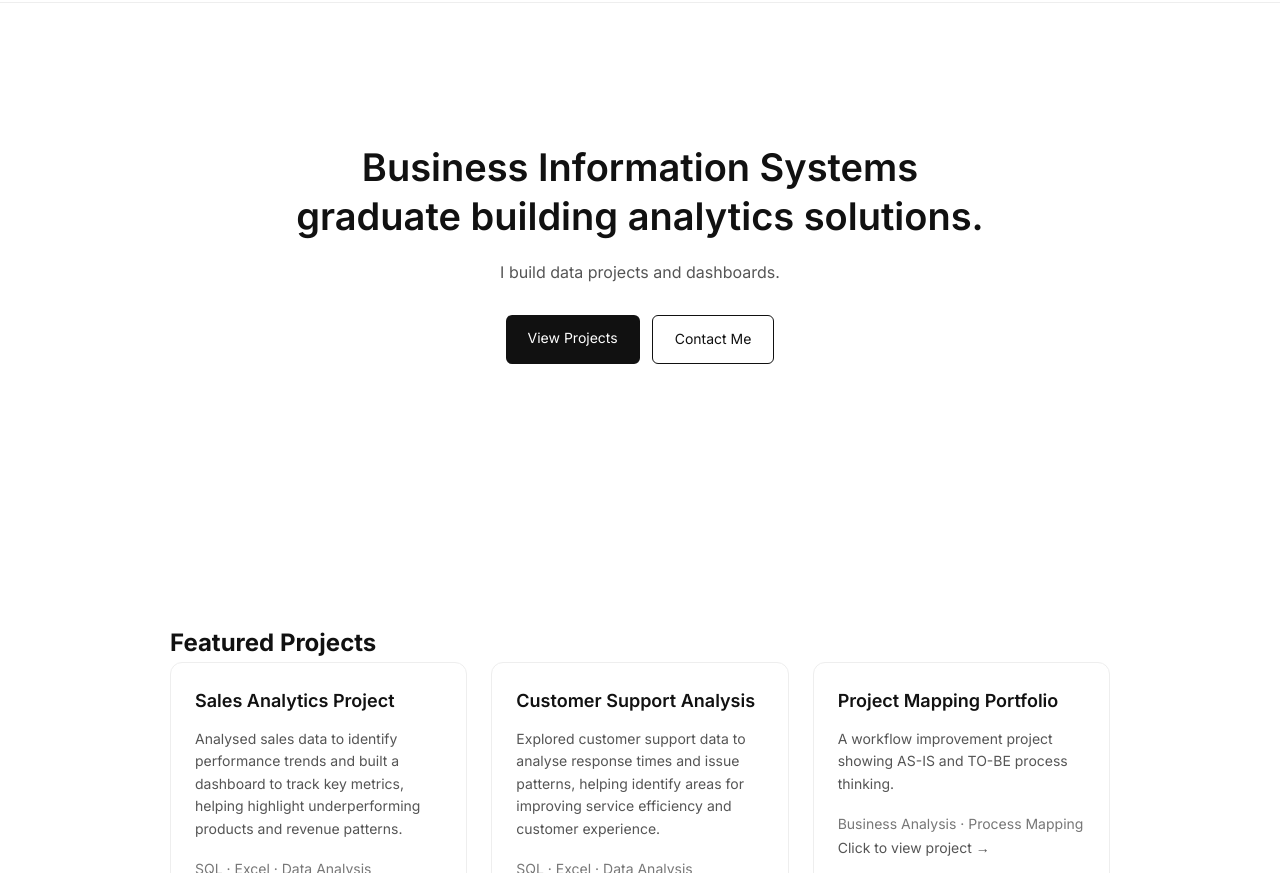
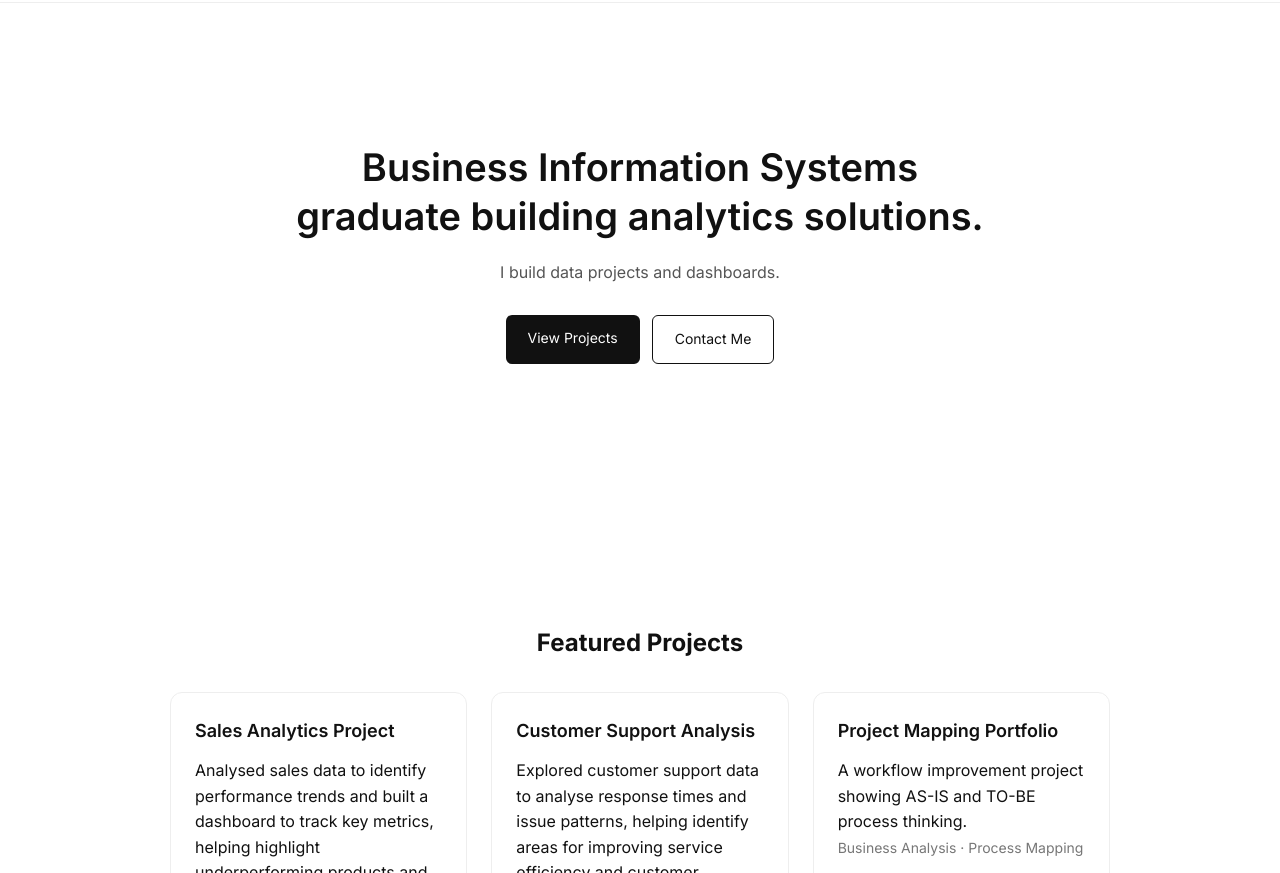
Before and after one commit to fatin-anif/personal-website, a plain HTML site: page index.html in a window 1280 px wide. Shown: the part 70-943 px from the top of the page. Drawn offline with Linux system fonts and the light colour scheme.

Commit message:
Add files via upload

```diff
--- a/style.css
+++ b/style.css
@@ -85,15 +85,21 @@ ul li:hover {
 .projects h2
 .about h2
 .contact h2 {
-    font-size: 28px;
-    font-weight: 60;
-    margin-bottom: 30px;
+    font-size: 30px;
+    font-weight: 600;
+    margin-bottom: 40px;
+    color: #111;
+}
+
+.projects h2 {
+    text-align: center;
 }
 
 .project-grid {
     display: grid;
     grid-template-columns: repeat(3,1fr);
     gap: 24px;
+    margin-top: 30px;
 }
 
 .project-card {
@@ -110,11 +116,14 @@ ul li:hover {
     font-weight: 600;
 }
 
-.project-card p {
-    font-size: 14px;
-    color: #555;
+.project-card .project-hint {
+    margin-top: 12px;
+    font-size: 13px;
+    color: #111;
     margin-bottom: 16px;
     line-height: 1.6;
+    font-weight: 600;
+    transition: 0.2s ease;
 }
 
 .project-card span {
@@ -123,7 +132,8 @@ ul li:hover {
 }
 
 .project-card:hover {
-    transform: translateY(-4px);
+    transform: translateY(-6px);
+    box-shadow: 0 8px 20px rgba(0, 0, 0, 0.06);
 }
 
 main {
@@ -230,3 +240,22 @@ section {
     }
 
 }
+
+.project-hint {
+    margin-top: 16px !important;
+    font-size: 13px !important;
+    color: #111 !important;
+    font-weight: 600 !important;
+    display: inline-block !important;
+    background: #f1f1f1 !important;
+    padding: 6px 10px !important;
+    border-radius: 6px !important;
+    transition: 0.2s ease !important;
+}
+
+.project-card:hover .project-hint {
+    background: #111;
+    color: white;
+    transform: translateX(4px);
+    text-decoration: underline;
+}
```
